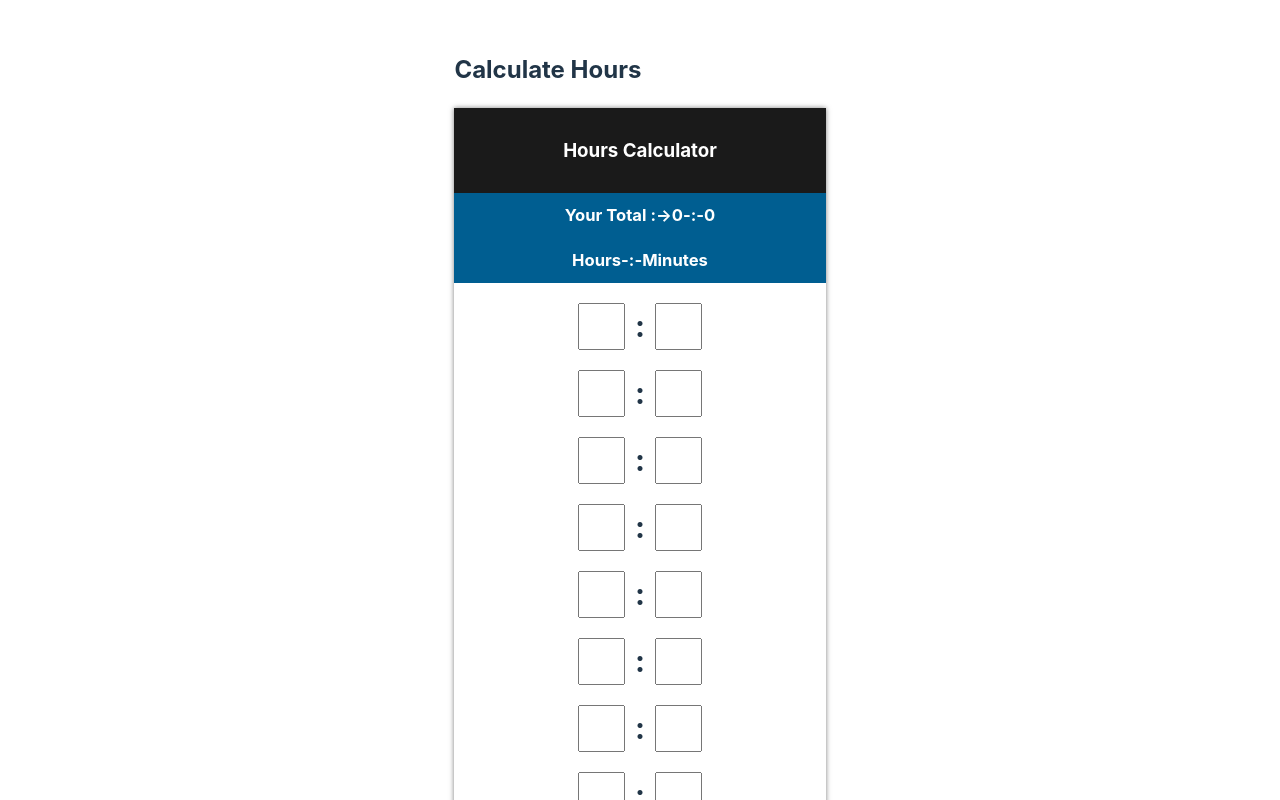
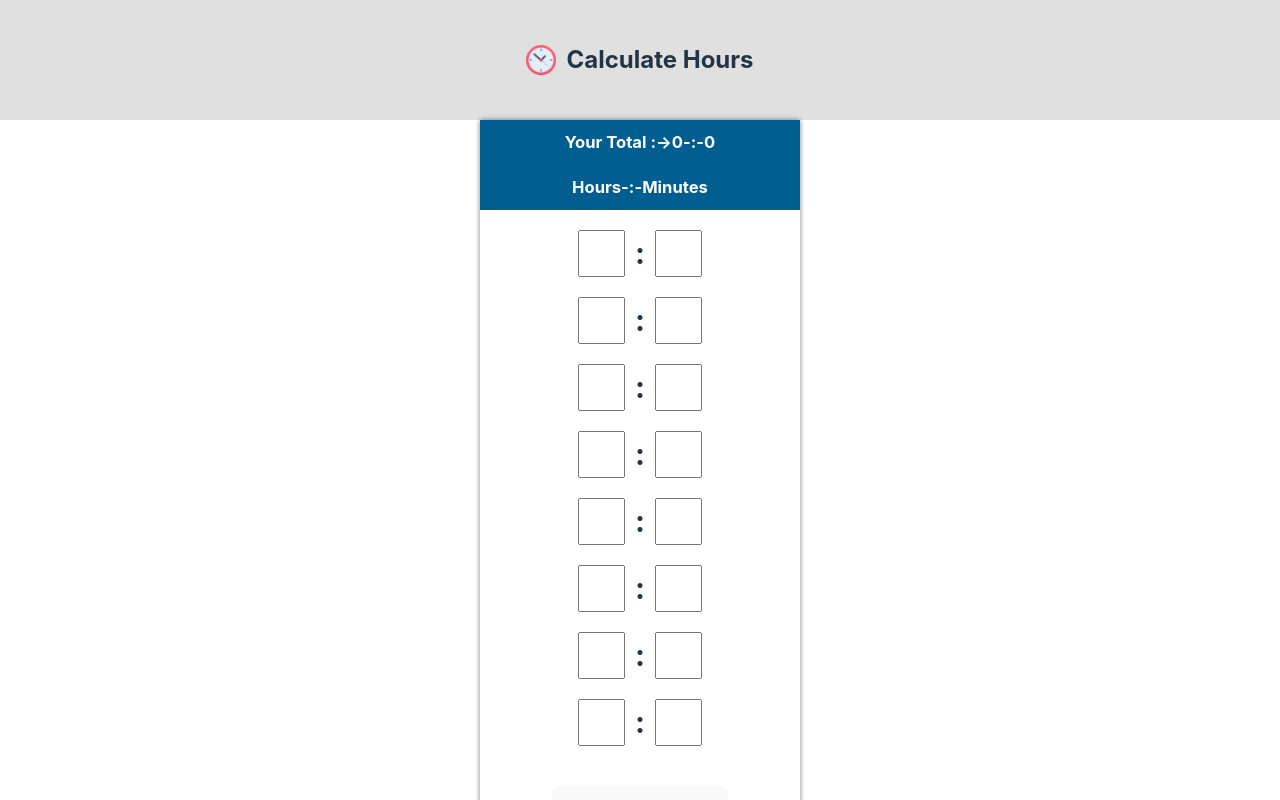
Before and after one commit to minhaj57sorder/hour-calculator, a Vue app: page / in a window 1280 px wide. Shown: the top 800 px of the page. Built offline with nearby package versions, Linux system fonts and the light colour scheme.

Commit message:
header updated

```diff
--- a/src/App.vue
+++ b/src/App.vue
@@ -5,18 +5,3 @@ import HourCalculatorPage from './pages/HourCalculatorPage.vue'
 <template>
   <HourCalculatorPage />
 </template>
-
-<style scoped>
-.logo {
-  height: 6em;
-  padding: 1.5em;
-  will-change: filter;
-  transition: filter 300ms;
-}
-.logo:hover {
-  filter: drop-shadow(0 0 2em #646cffaa);
-}
-.logo.vue:hover {
-  filter: drop-shadow(0 0 2em #42b883aa);
-}
-</style>
--- a/src/components/HourCalculator.vue
+++ b/src/components/HourCalculator.vue
@@ -1,8 +1,8 @@
 <template>
     <div class="hour-claculator-container">
-        <div class="hour-calculator-header">
+        <!-- <div class="hour-calculator-header">
             <h3>Hours Calculator</h3>
-        </div>
+        </div> -->
         <div class="title-output-container">
             <div class="hours-minutes-outputs-titles">
                 <h5>
--- a/src/pages/HourCalculatorPage.vue
+++ b/src/pages/HourCalculatorPage.vue
@@ -5,17 +5,26 @@ import HourCalculator from '../components/HourCalculator.vue';
 
 <template>
   <div class="calculate-hour-container">
-    <header class="calculate-hour-page-header">
-      <h2>Calculate Hours</h2>
-    </header>
-    <section>
-      <HourCalculator/>
-    </section>
-    <!-- <section>Sponsors</section> -->
-    <footer class="calculate-hour-page-footer">All rights reserved. Copyright © Hours Calculator</footer>
+    <div>
+      <section class="header-section">
+
+        <div class="container">
+          <header class="calculate-hour-page-header">
+            <div class="logo-container">
+              <img src="/clock.png" alt="logo" class="logo-image" />
+              <h2 class="logo">Calculate Hours</h2>
+            </div>
+          </header>
+        </div>
+      </section>
+      <section class="hour-calculator-main-container">
+
+        <HourCalculator />
+      </section>
+      <!-- <section>Sponsors</section> -->
+      <footer class="calculate-hour-page-footer">All rights reserved. Copyright © Hours Calculator</footer>
+    </div>
   </div>
 </template>
 
-<style scoped>
-
-</style>
+<style scoped></style>
--- a/src/style.css
+++ b/src/style.css
@@ -24,9 +24,6 @@ a:hover {
 
 body {
   margin: 0;
-  display: flex;
-  min-width: 320px;
-  min-height: 100vh;
 }
 
 h1 {
@@ -56,12 +53,32 @@ button:focus-visible {
 .card {
   padding: 2em;
 }
-
-#app {
+.header-section{
+  background-color: #ffffff22;
+}
+.container {
   max-width: 1280px;
   margin: 0 auto;
   padding: 2rem;
-  text-align: center;
+}
+.calculate-hour-page-header{
+  display: flex;
+  justify-content: center;
+  align-items: center;
+  padding: 10px 0;
+}
+.logo-container{
+  display: flex;
+  align-items: center;
+}
+.logo-image{
+  width: 30px;
+  height: 30px;
+  margin-right: 10px;
+}
+.logo{
+  margin: 0;
+  padding: 0;
 }
 
 @media (prefers-color-scheme: light) {
@@ -75,21 +92,27 @@ button:focus-visible {
   button {
     background-color: #f9f9f9;
   }
+  .header-section{
+    background-color: #1a1a1a22;
+  }
 }
 
-.calculate-hour-page-header{
+.hour-calculator-main-container{
   display: flex;
-  justify-content: space-between;
+  justify-content: center;
   align-items: center;
+}
 
-}
 .hour-claculator-container{
   box-shadow: 0 0 5px rgba(0, 0, 0, 0.5);
+  width: 320px;
+  min-height: 100vh;
 }
 .hour-calculator-header{
   background-color: #1a1a1a;
   color: #fff;
   padding: 10px 0;
+  text-align: center;
 }
 .title-output-container{
   position: sticky;
@@ -160,7 +183,8 @@ button:focus-visible {
 
 .calculate-hour-page-footer{
   display: flex;
-  justify-content: space-between;
+  justify-content: center;
   align-items: center;
   padding: 10px 0;
+
 }
```
Also changed, not shown: 5 other files (tests, documents, lock files or other folders).
